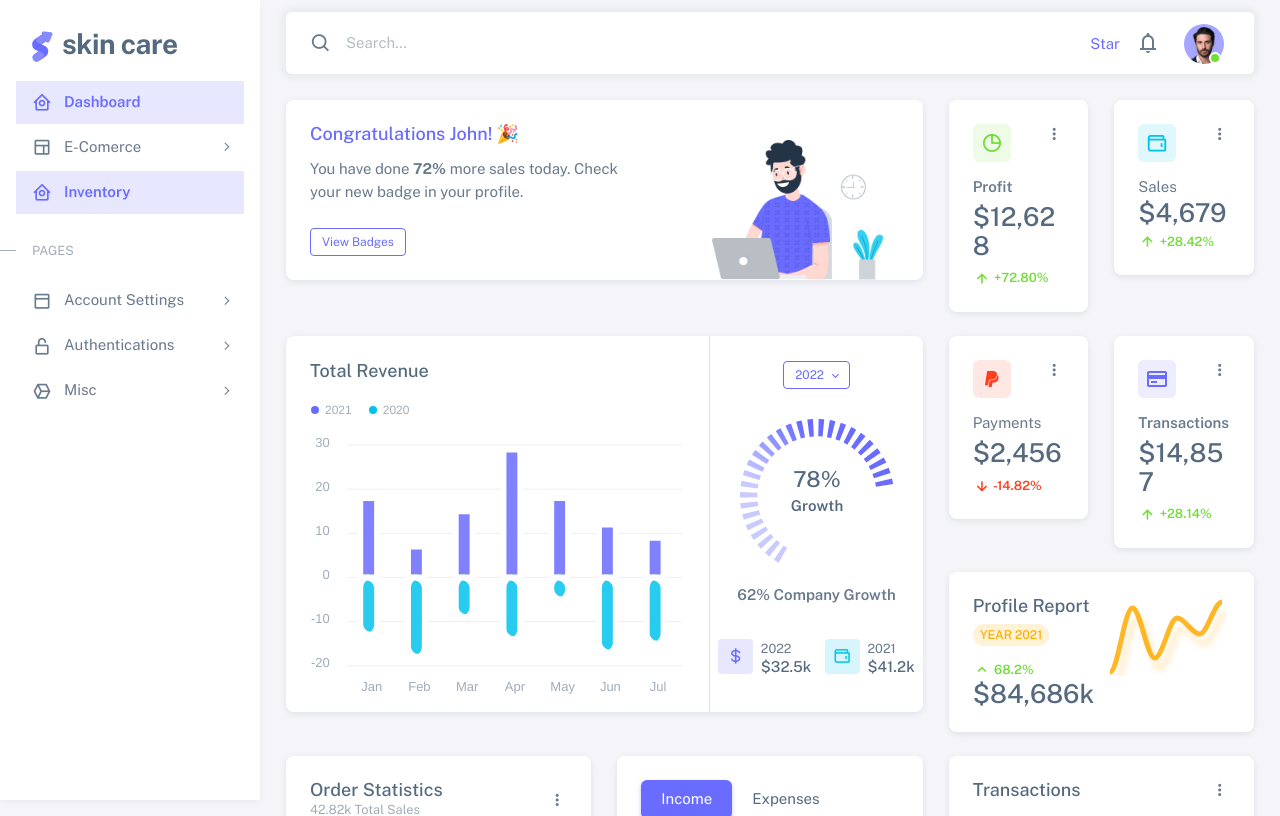
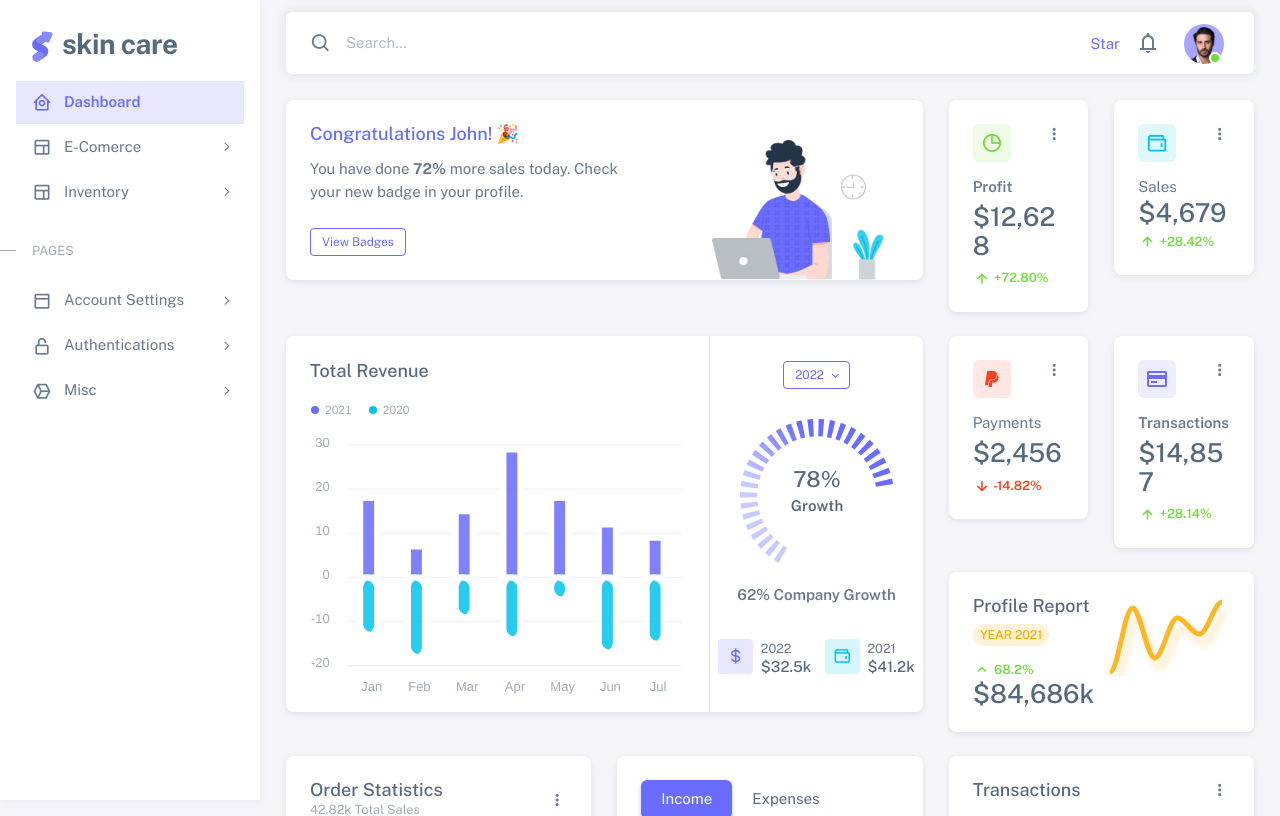
Before and after one commit to sovan-souern/nodejs, a PHP site: page / in a window 1280 px wide. Shown: the top 816 px of the page. Run offline with PHP 8.4, Linux system fonts and the light colour scheme; some libraries are stand-ins or nearby versions.

Commit message:
add new structure code

```diff
--- a/VC1/Controllers/ProductController.php
+++ b/VC1/Controllers/ProductController.php
@@ -1,7 +1,7 @@
 <!-- Code for get data -->
 
 <?php
-require_once 'Models/CategoriesModel.php';
+require_once 'Models/ProductModel.php';
 require_once 'BaseController.php';
 
 class ProductController extends BaseController
--- a/VC1/Views/E-comerce/product/product.php
+++ b/VC1/Views/E-comerce/product/product.php
@@ -0,0 +1,3 @@
+<div class="container">
+    <h1>hello</h1>
+</div>
--- a/VC1/Views/layout/nav.php
+++ b/VC1/Views/layout/nav.php
@@ -63,7 +63,7 @@
   <ul class="menu-inner py-1">
     <!-- Dashboard -->
     <li class="menu-item active">
-      <a href="../dashboard/list.php" class="menu-link">
+      <a href="/dashboard" class="menu-link">
         <i class="menu-icon tf-icons bx bx-home-circle"></i>
         <div data-i18n="Analytics">Dashboard</div>
       </a>
@@ -71,29 +71,19 @@
 
     <!-- Layouts -->
     <li class="menu-item">
-      <a href="" class="menu-link menu-toggle">
+      <a href="/E-comerce" class="menu-link menu-toggle">
         <i class="menu-icon tf-icons bx bx-layout"></i>
         <div data-i18n="Layouts">E-Comerce</div>
       </a>
 
       <ul class="menu-sub">
         <li class="menu-item">
-          <a href="" class="menu-link">
-            <div data-i18n="Without menu">Product</div>
-          </a>
-        </li>
-        <li class="menu-item">
-          <a href="" class="menu-link">
-            <div data-i18n="Without navbar">Category</div>
-          </a>
-        </li>
-        <li class="menu-item">
-          <a href="" class="menu-link">
+          <a href="/order" class="menu-link">
             <div data-i18n="Container">Orders</div>
           </a>
         </li>
         <li class="menu-item">
-          <a href="" class="menu-link">
+          <a href="/invoice" class="menu-link">
             <div data-i18n="Fluid">Invoice</div>
           </a>
         </li>
@@ -103,16 +93,50 @@
           </a>
         </li>
         <li class="menu-item">
-          <a href="" class="menu-link">
+          <a href="/users" class="menu-link">
             <div data-i18n="Blank">User</div>
           </a>
         </li>
       </ul>
-    </li><li class="menu-item active">
-      <a href="" class="menu-link">
-        <i class="menu-icon tf-icons bx bx-home-circle"></i>
-        <div data-i18n="Analytics">Inventory</div>
+    </li>
+    <li class="menu-item">
+      <a href="/E-comerce" class="menu-link menu-toggle">
+        <i class="menu-icon tf-icons bx bx-layout"></i>
+        <div data-i18n="Layouts">Inventory</div>
       </a>
+
+      <ul class="menu-sub">
+        <li class="menu-item">
+          <a href="/order" class="menu-link">
+            <div data-i18n="Container">Product List</div>
+          </a>
+        </li>
+        <li class="menu-item">
+          <a href="/invoice" class="menu-link">
+            <div data-i18n="Fluid">Add Product</div>
+          </a>
+        </li>
+        <li class="menu-item">
+          <a href="" class="menu-link">
+            <div data-i18n="Blank">Categories List</div>
+          </a>
+        </li>
+        <li class="menu-item">
+          <a href="/users" class="menu-link">
+            <div data-i18n="Blank">Add Product</div>
+          </a>
+        </li>
+        <li class="menu-item">
+          <a href="/users" class="menu-link">
+            <div data-i18n="Blank">Brand</div>
+          </a>
+        </li>
+        <li class="menu-item">
+          <a href="/users" class="menu-link">
+            <div data-i18n="Blank">Add Brand</div>
+          </a>
+        </li>
+      </ul>
     </li>
 
 
@@ -120,59 +144,59 @@
       <span class="menu-header-text">Pages</span>
     </li>
     <li class="menu-item">
-      <a href="" class="menu-link menu-toggle">
+      <a href="/" class="menu-link menu-toggle">
         <i class="menu-icon tf-icons bx bx-dock-top"></i>
         <div data-i18n="Account Settings">Account Settings</div>
       </a>
       <ul class="menu-sub">
         <li class="menu-item">
-          <a href="" class="menu-link">
+          <a href="/update-profile" class="menu-link">
             <div data-i18n="Account">Update Profile</div>
           </a>
         </li>
         <li class="menu-item">
-          <a href="" class="menu-link">
+          <a href="reset-password" class="menu-link">
             <div data-i18n="Notifications">Reset Password</div>
           </a>
         </li>
         <li class="menu-item">
-          <a href="" class="menu-link">
+          <a href="view-login" class="menu-link">
             <div data-i18n="Connections">View Login</div>
           </a>
         </li>
       </ul>
     </li>
     <li class="menu-item">
-      <a href="" class="menu-link menu-toggle">
+      <a href="/" class="menu-link menu-toggle">
         <i class="menu-icon tf-icons bx bx-lock-open-alt"></i>
         <div data-i18n="Authentications">Authentications</div>
       </a>
       <ul class="menu-sub">
         <li class="menu-item">
-          <a href="" class="menu-link" target="_blank">
+          <a href="login" class="menu-link" target="_blank">
             <div data-i18n="Basic">Login</div>
           </a>
         </li>
         <li class="menu-item">
-          <a href="" class="menu-link" target="_blank">
+          <a href="forgot-password" class="menu-link" target="_blank">
             <div data-i18n="Basic">Forgot Password</div>
           </a>
         </li>
         <li class="menu-item">
-          <a href="" class="menu-link" target="_blank">
+          <a href="/logout" class="menu-link" target="_blank">
             <div data-i18n="Basic">Logout</div>
           </a>
         </li>
       </ul>
     </li>
     <li class="menu-item">
-      <a href="" class="menu-link menu-toggle">
+      <a href="/" class="menu-link menu-toggle">
         <i class="menu-icon tf-icons bx bx-cube-alt"></i>
         <div data-i18n="Misc">Misc</div>
       </a>
       <ul class="menu-sub">
         <li class="menu-item">
-          <a href="" class="menu-link">
+          <a href="/404" class="menu-link">
             <div data-i18n="Error">Error</div>
           </a>
         </li>
```
Also changed, not shown: VC1/Views/Categories/category.php (deleted, +0 -113 lines), VC1/Views/E-comerce/category/categories.php (deleted), VC1/Views/Inventory/add-brand.php (added), VC1/Views/Inventory/add-categories.php (added), VC1/Views/Inventory/add-product.php (added), VC1/Views/Inventory/brand.php (added), VC1/Views/Inventory/category.php (added), VC1/Views/Inventory/inventory.php (deleted), VC1/Views/Inventory/product.php (added).
